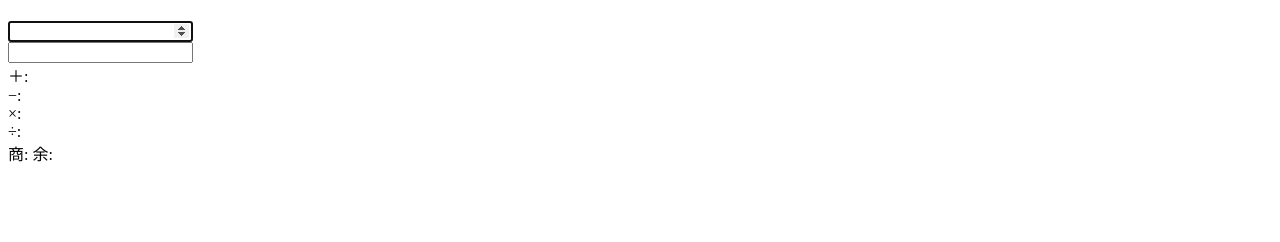
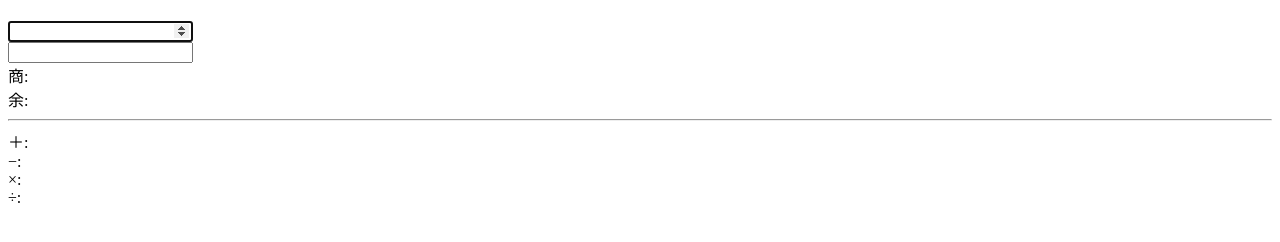
Before and after one commit to sumeragizzz/remainder-calculator, a plain HTML site: page index.html in a window 1280 px wide. Drawn offline with nearby package versions, Linux system fonts and the light colour scheme.

Commit message:
画面上の項目の配置を変更

```diff
--- a/index.html
+++ b/index.html
@@ -10,12 +10,13 @@
         <div id="app">
             <input v-model.number="value1" type="number" ref="value1"><br>
             <input v-model.number="value2" type="number"><br>
+            商: {{ quotient }}<br>
+            余: {{ remainder }}<br>
+            <hr>
             ＋: {{ add }}<br>
             −: {{ subtract }}<br>
             ×: {{ multiply }}<br>
-            ÷: {{ divide }}<br>
-            商: {{ quotient }}
-            余: {{ remainder }}
+            ÷: {{ divide }}
         </div>
     </p>
     <script src="https://unpkg.com/vue@3.2.36"></script>
```
